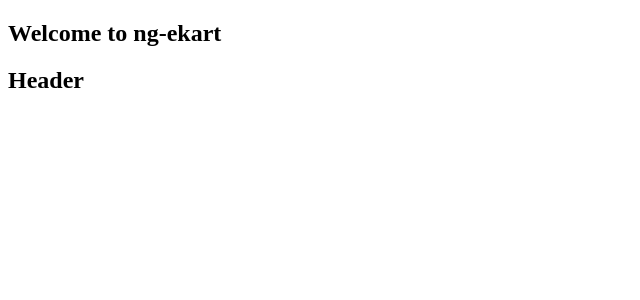
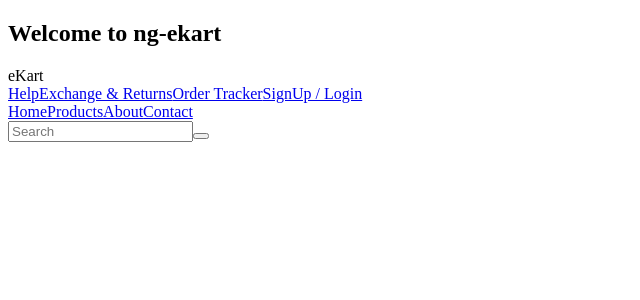
Before and after one commit to anurag1302/ng-ekart, an Angular app: page / in a window 1280 px wide. Shown: the top 300 px of the page, without its empty margins (0-640 px from the left). Built offline with nearby package versions, Linux system fonts and the light colour scheme.

Commit message:
ng-ekart header comp html - templateUrl

```diff
--- /dev/null
+++ b/src/app/header/header.component.html
@@ -0,0 +1,29 @@
+<div class="ekart--header">
+    <div class="ekart-logo">
+        <!-- <img src="images/logo.jpeg"> -->
+        eKart
+    </div>
+    <div class="ekart--header--nav">
+        <div class="ekart--top--bar">
+            <a href="#">Help</a>
+            <a href="#">Exchange & Returns</a>
+            <a href="#">Order Tracker</a>
+            <a href="#">SignUp / Login</a>
+        </div>
+        <div class="ekart--bottom--bar">
+            <div class="ekart-menu">
+                <a href="#">Home</a>
+                <a href="#">Products</a>
+                <a href="#">About</a>
+                <a href="#">Contact</a>
+            </div>
+            <div class="ekart--search-bar">
+                <input type="text" class="ekart-search-box" placeholder="Search">
+                <button class="ekart--search--btn">
+                    <i class="fa fa fa-search" aria-hidden="true"></i>
+                </button>
+            </div>
+        </div>
+
+    </div>
+</div>
--- a/src/app/header/header.component.ts
+++ b/src/app/header/header.component.ts
@@ -2,7 +2,8 @@ import { Component } from "@angular/core";
 
 @Component({
     selector: 'app-header',
-    template: '<h2>Header</h2>'
+    // template: '<h2>Header</h2>',
+    templateUrl:'./header.component.html'
 })
 export class HeaderComponent {
 
```
